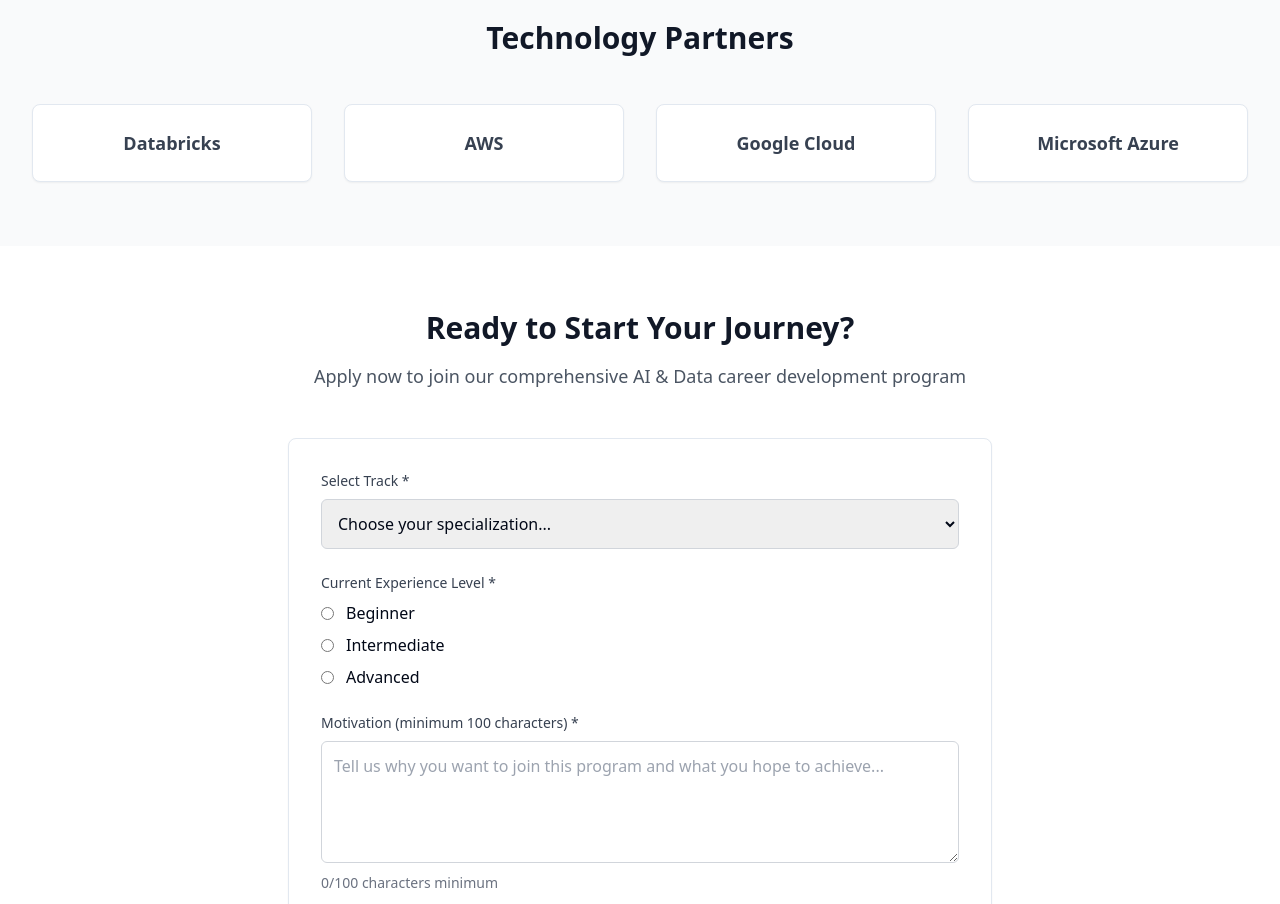
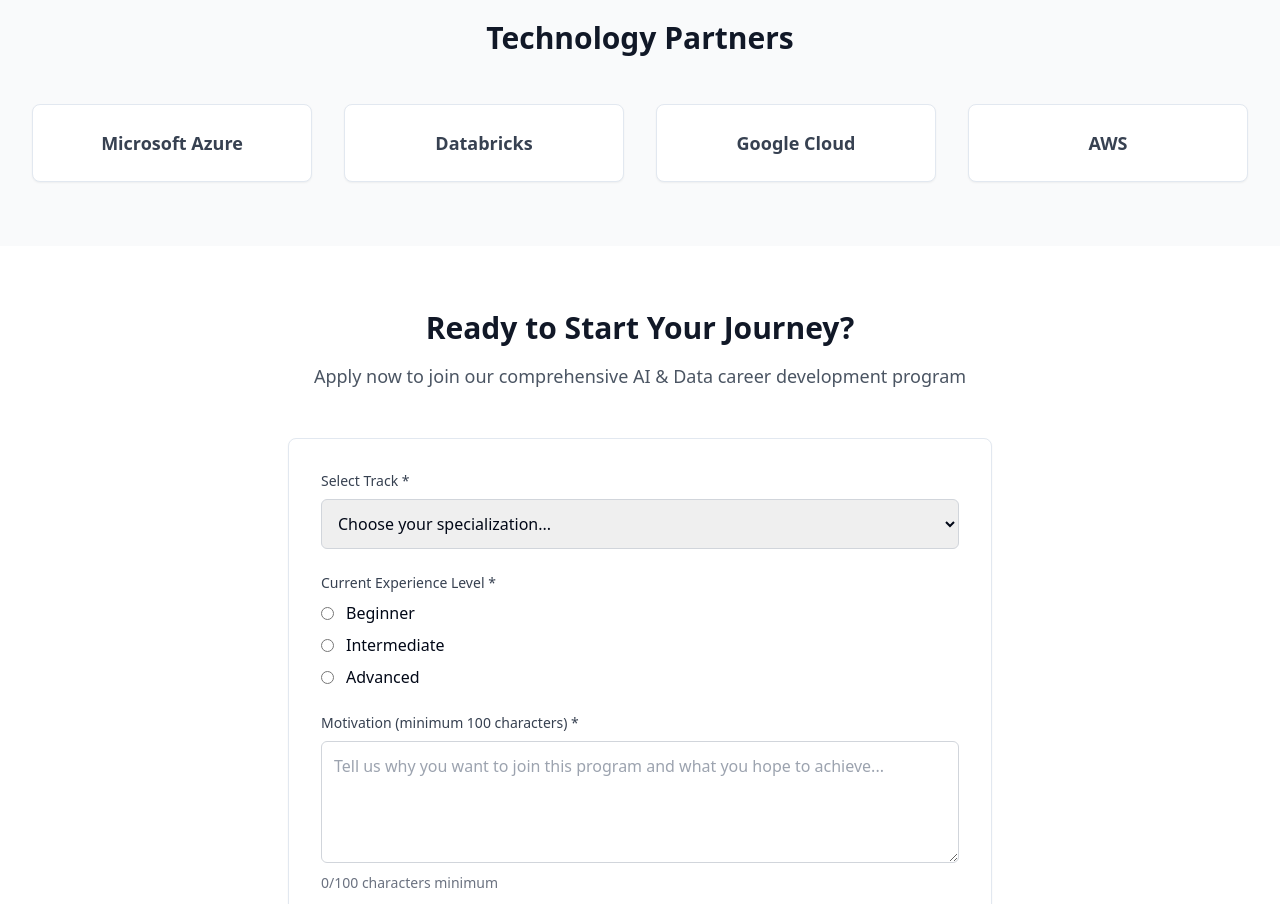
Before and after one commit to legacyguard/ai-corporate-portal, a React (Vite) app: page /career in a window 1280 px wide. Shown: the part 1760-2664 px from the top of the page. Built offline with nearby package versions, Linux system fonts and the light colour scheme.

Commit message:
Fix: Reorder technology partners in Career Path
Reordered the technology partners in the "Technology Partners" section of the Career Path page to Microsoft Azure, Databricks, Google Cloud, and AWS.

```diff
--- a/src/pages/Career.tsx
+++ b/src/pages/Career.tsx
@@ -1,4 +1,3 @@
-
 import React, { useState } from 'react';
 import { Target, ChevronRight, CheckCircle, Users } from 'lucide-react';
 import { Button } from '@/components/ui/button';
@@ -91,7 +90,7 @@ const Career = () => {
     }
   ];
 
-  const partners = ['Databricks', 'AWS', 'Google Cloud', 'Microsoft Azure'];
+  const partners = ['Microsoft Azure', 'Databricks', 'Google Cloud', 'AWS'];
 
   const handleSubmit = (e: React.FormEvent) => {
     e.preventDefault();
```
